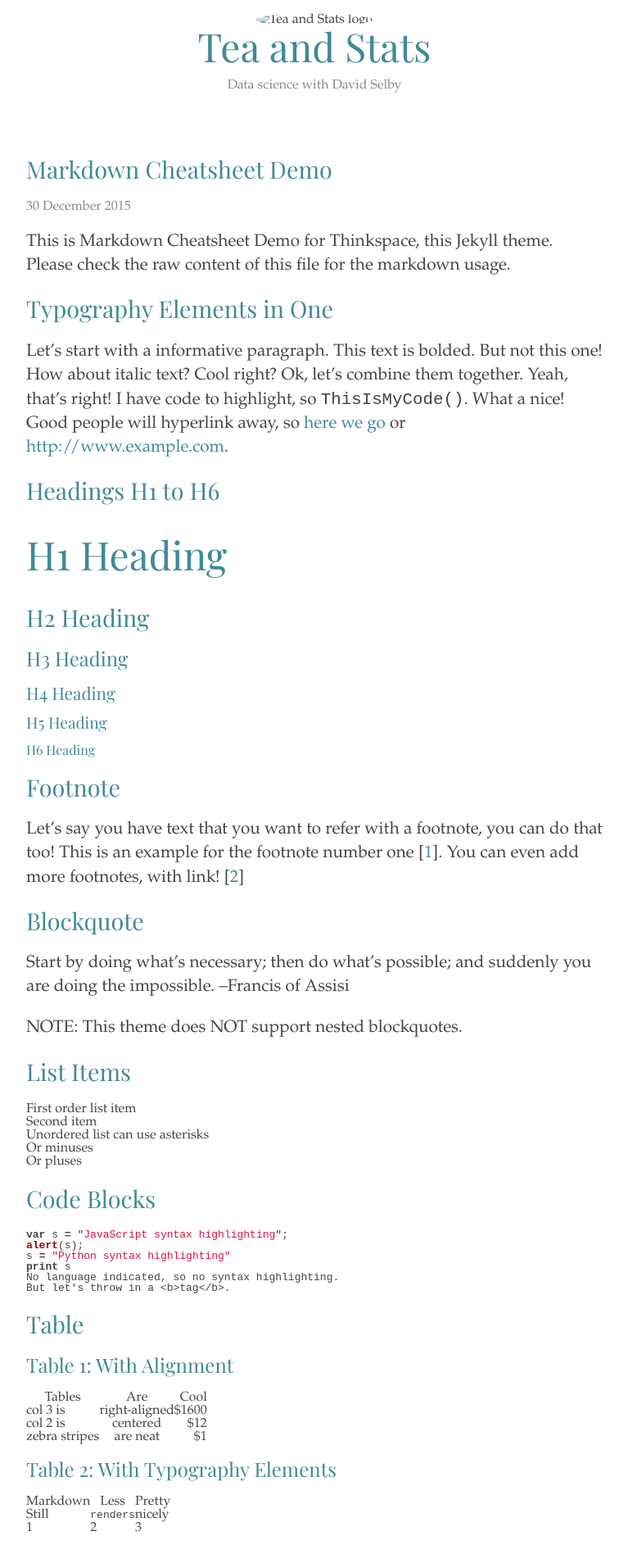
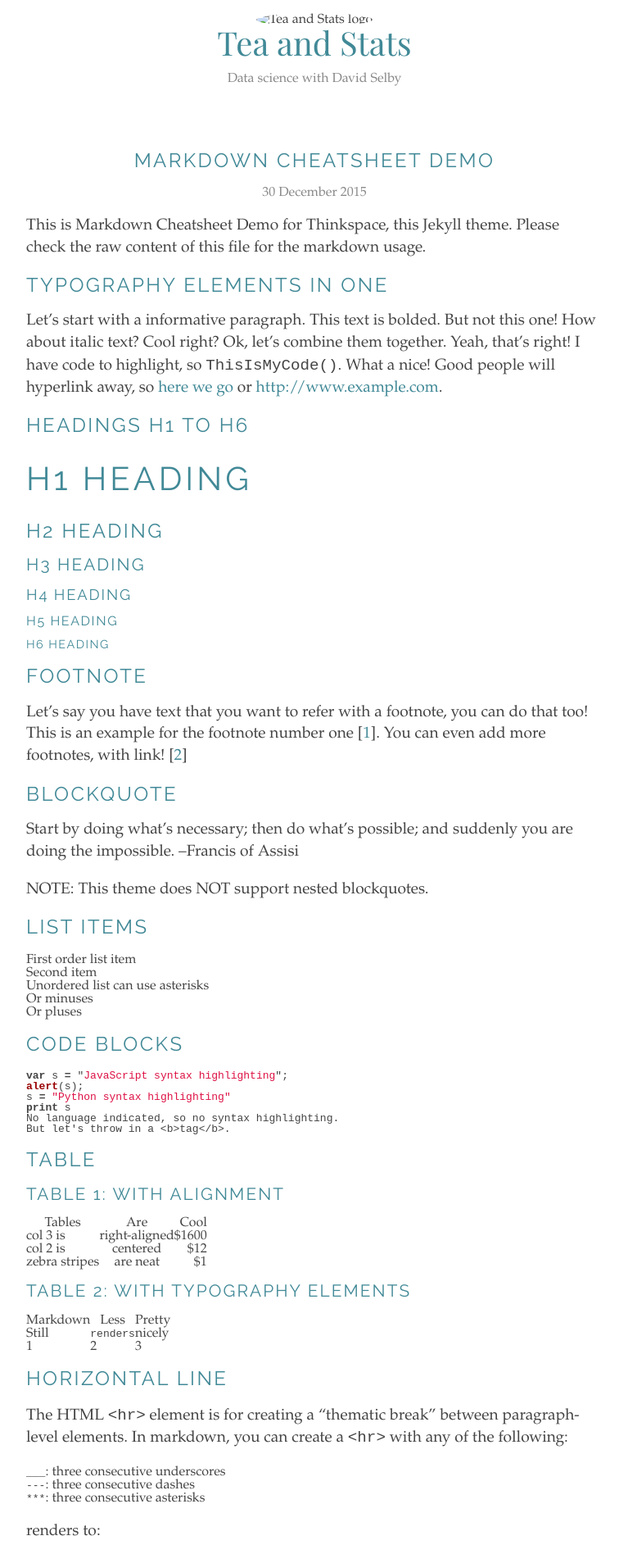
Before and after one commit to Selbosh/old-jekyll, a Jekyll site: the page built from _posts/2015-12-30-markdown-cheatsheet-demo.md, in a window 1280 px wide. Shown: the top 1896 px of the page at 82% size, without its empty margins (256-1023 px from the left). Built offline with Jekyll 4.4.1, drawn with Linux system fonts in a browser that asks for light colours; some of the changed text lies outside the part shown.

Commit message:
Post headings -> sans-serif, centred, all-caps

```diff
--- a/_layouts/default.html
+++ b/_layouts/default.html
@@ -14,8 +14,9 @@
     </main>
     <nav>
       <a href='#'>About</a>
-      <a href='#'>Contact</a>
-      <a href='#'>Stuff</a>
+      <a href='#'>Articles</a>
+      <a href='#'>Projects</a>
+      <a href='#'>Search</a>
     </nav>
   </body>
 </html>
--- a/_sass/_layout.scss
+++ b/_sass/_layout.scss
@@ -23,7 +23,10 @@ header#masthead {
 
 article {
   //padding: 0.5em 0;
-  border-bottom: 1px solid $lightgrey;
+  border-bottom: 1px dotted $primary;
+  header, footer {
+    text-align:center;
+  }
   footer {
     display: block;
     address { display: block; margin-bottom: 0.5em; }
--- a/_sass/_typography.scss
+++ b/_sass/_typography.scss
@@ -1,8 +1,10 @@
 // Depends: _colours.scss
 
 @import '//fonts.googleapis.com/css?family=Playfair+Display:400,700';
+@import 'https://fonts.googleapis.com/css?family=Raleway';
 
 $face-body: Palatino, "Palatino Linotype", "Bookman Antiqua", Garamond, serif;
+$face-headings: Raleway, "Century Gothic", Arial, sans-serif;
 $face-display: "Playfair Display", Georgia, serif;
 
 body {
@@ -13,7 +15,7 @@ body {
 }
 
 p {
-  font-size: 1.3rem;
+  font-size: 1.2rem;
   line-height: 1.4;
   margin: 1em 0;
 }
@@ -24,14 +26,16 @@ a {
 }
 
 %header-text {
-  font-family: $face-display;//$face-display;
+  font-family: $face-headings;//$face-display;
   color: $colour-header;
   font-weight: normal;//bold;
+  text-transform: uppercase;
+  letter-spacing: 0.1em;
   margin: .81em 0;
   a { color: inherit; }
 }
 
-@each $header, $size in (h1: 3rem, h2: 1.8rem, h3: 1.5rem, h4: 1.3rem, h5: 1.2rem, h6: 1rem) {
+@each $header, $size in (h1: 2.5rem, h2: 1.5rem, h3: 1.3rem, h4: 1.15rem, h5: 1.0rem, h6: 0.9rem) {
   #{$header} {
     @extend %header-text;
     font-size: $size;
@@ -39,6 +43,11 @@ a {
 }
 
 header#masthead {
+  h1 {
+    font-family: $face-display;
+    text-transform: none;
+    letter-spacing: normal;
+  }
   aside {
     font-size: 1rem;
     color: $colour-meta;
```
